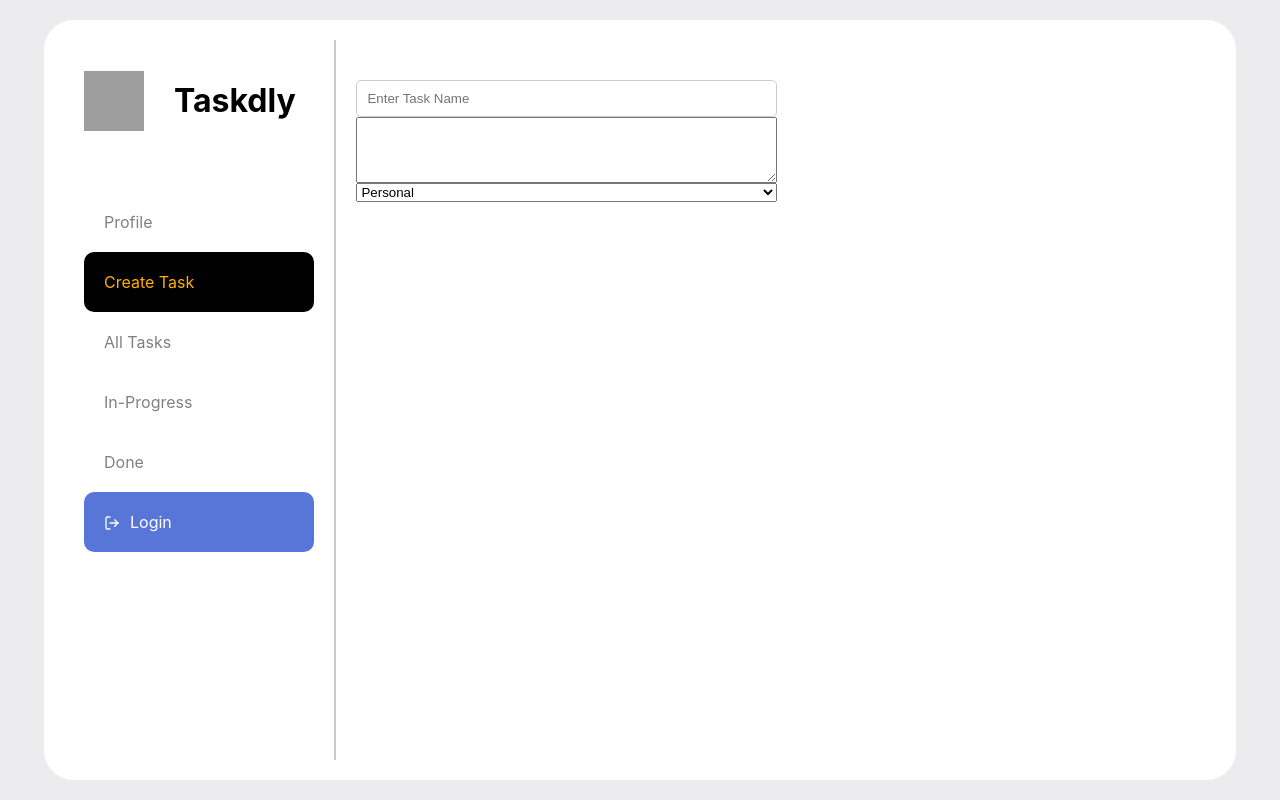
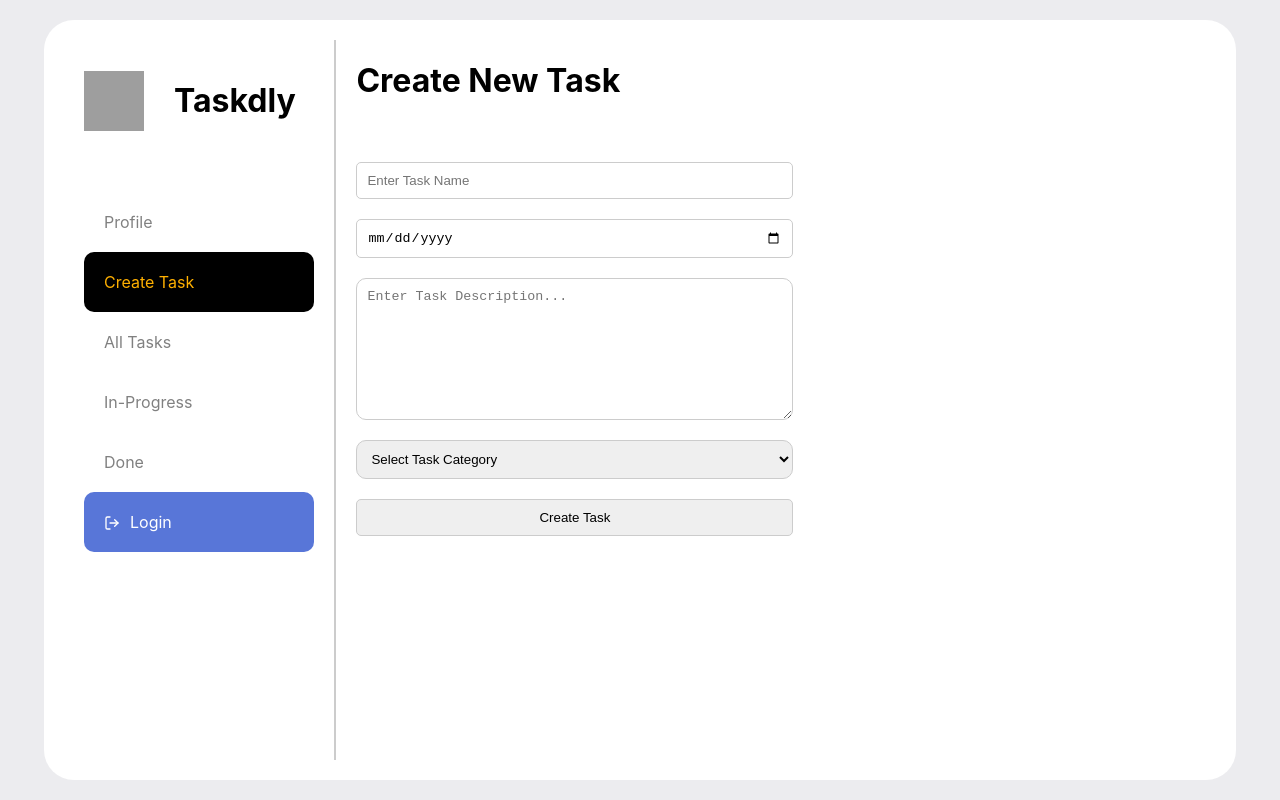
Before and after one commit to taruntailor7/Todo-App, a React (Create React App) app in the folder todo-app/: page /createtask in a window 1280 px wide. Built offline with nearby package versions, Linux system fonts and the light colour scheme; grey boxes are pictures that could not be loaded.

Commit message:
working on create task

```diff
--- a/todo-app/src/pages/CreateTask/CreateTask.css
+++ b/todo-app/src/pages/CreateTask/CreateTask.css
@@ -0,0 +1,14 @@
+.createTaskHeading{
+    text-align: start;
+    margin-left: 20px;
+}
+textarea{
+    border-radius: 10px;
+    border:1px solid #ccc;
+    padding: 10px;
+}
+select{
+    padding: 10px;
+    border-radius: 10px;
+    border:1px solid #ccc;
+}
--- a/todo-app/src/pages/CreateTask/CreateTask.jsx
+++ b/todo-app/src/pages/CreateTask/CreateTask.jsx
@@ -1,16 +1,40 @@
+import { useState } from "react"
 import "./CreateTask.css"
 
+let initState = {
+    name:"",
+    date:"",
+    desc:"",
+    category:""
+}
+
 export const CreateTask = () => {
+    const [task, setTask] = useState(initState)
+
+    const handleChange = (e)=>{
+        const {name, value} = e.target
+        setTask({...task, [name]:value})
+    }
+    console.log(task,"task")
+
+    const handleSubmit = (e)=>{
+        e.preventDefault();
+    }
+
     return (
         <div className="createtask">
-        <form action="">
-            <input type="text" placeholder="Enter Task Name"/>
-            <textarea rows="4" cols="50" />
-            <select name="" id="">
-                <option value="">Personal</option>
-                <option value="">Official</option>
-                <option value="">Others</option>
+            <h1 className="createTaskHeading">Create New Task</h1>
+            <form onSubmit={handleSubmit}>
+                <input type="text" placeholder="Enter Task Name" name="name" value={task.name} onChange={handleChange} required/>
+                <input type="date" name="date" onChange={handleChange}required value={task.date}/><br />
+                <textarea rows="8" cols="50" placeholder="Enter Task Description..." value={task.desc} name="desc" onChange={handleChange} required/><br />
+                <select  id="" name="category" placeholder="Select" onChange={handleChange} value={task.category} required>
+                    <option value="">Select Task Category</option>
+                    <option value="personal">Personal</option>
+                    <option value="official">Official</option>
+                    <option value="others">Others</option>
                 </select>
+                <button type="submit" className="createTaskBtn">Create Task</button>
             </form>
         </div>
     )
```
Lines whose indentation alone changed are shown as unchanged.
